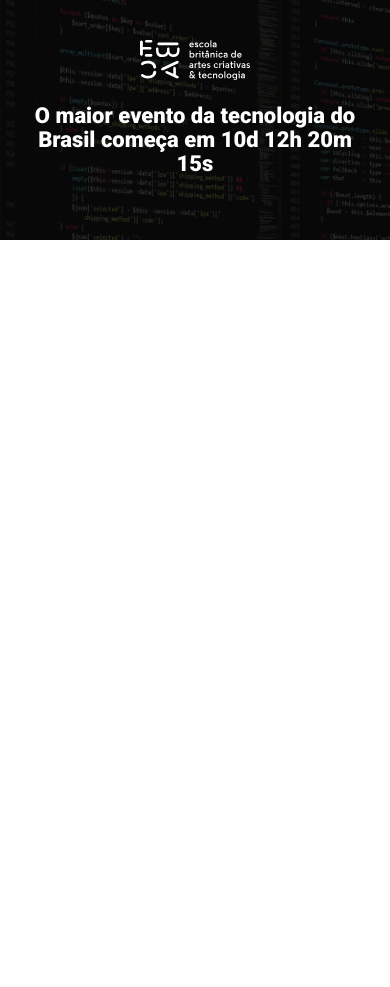
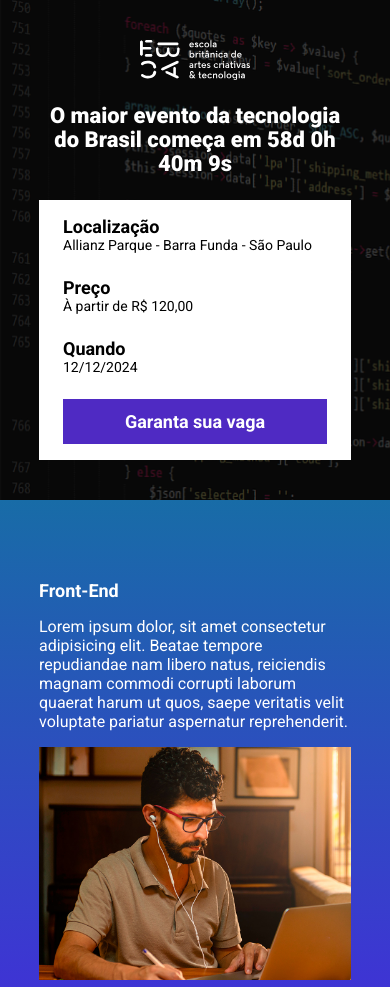
Before and after one commit to Yuri-LS/yuri_tech_talk, a website built with Parcel: page src/index.html in a window 390 px wide. Shown: the top 987 px of the page. Before the commit the page ends 844 px from the top, so only its background shows below. Built offline with nearby package versions, Linux system fonts and the light colour scheme.

Commit message:
criando a contagem regressiva

```diff
--- a/package.json
+++ b/package.json
@@ -1,9 +1,9 @@
 {
   "name": "ebac_talks",
   "version": "1.0.0",
-  "main": "index.js",
   "scripts": {
     "dev": "parcel src/index.html src/styles/main.scss src/scripts/main.js",
+    "build": "parcel build src/index.html",
     "test": "echo \"Error: no test specified\" && exit 1"
   },
   "keywords": [],
--- a/src/index.html
+++ b/src/index.html
@@ -1,5 +1,6 @@
 <!DOCTYPE html>
 <html lang="pt-BR">
+
 <head>
     <meta charset="UTF-8">
     <meta name="viewport" content="width=device-width, initial-scale=1.0">
@@ -8,17 +9,84 @@
     <link rel="preconnect" href="https://fonts.gstatic.com" crossorigin>
     <link href="https://fonts.googleapis.com/css2?family=Roboto:wght@100;400;700;900&display=swap" rel="stylesheet">
     <link rel="stylesheet" href="styles/main.scss">
+    <link rel="stylesheet" href="https://unpkg.com/aos@next/dist/aos.css" />
 </head>
+
 <body>
     <header class="hero">
         <div class="container">
             <img class="hero__logo" src="./images/ebac_logo.svg" alt="EBAC">
             <p class="hero__text">
-                O maior evento da tecnologia do Brasil começa em 10d 12h 20m 15s
+                O maior evento da tecnologia do Brasil começa em <span id="contador"></span>
             </p>
+            <div class="infos-bar">
+                <ul class="infos-bar__infos">
+                    <li class="infos-bar__infos__item">
+                        <b>Localização</b>
+                        Allianz Parque - Barra Funda - São Paulo
+                    </li>
+                    <li class="infos-bar__infos__item">
+                        <b>Preço</b>
+                        À partir de R$ 120,00
+                    </li>
+                    <li class="infos-bar__infos__item">
+                        <b>Quando</b>
+                        12/12/2024
+                    </li>
+                </ul>
+                <a href="#" class="button button--primary">
+                    Garanta sua vaga
+                </a>
+            </div>
         </div>
     </header>
+    <section class="event event--frontend">
+        <div class="container" data-aos="fade-right">
+            <div class="event__details">
+                <h2 class="event__details__title">Front-End</h2>
+                <p class="event__detail__description">Lorem ipsum dolor, sit amet consectetur adipisicing elit. Beatae
+                    tempore repudiandae nam libero natus, reiciendis magnam commodi corrupti laborum quaerat harum ut
+                    quos, saepe veritatis velit voluptate pariatur aspernatur reprehenderit.</p>
+            </div>
+            <img class="event__image" src="./images/frontend.png" alt="Front-End">
+        </div>
+    </section>
+    <section class="event event--ui-ux event--image-left">
+        <div class="container" data-aos="fade-left">
+            <div class="event__details">
+                <h2 class="event__details__title">UI/UX</h2>
+                <p class="event__detail__description">Lorem ipsum dolor, sit amet consectetur adipisicing elit. Beatae
+                    tempore repudiandae nam libero natus, reiciendis magnam commodi corrupti laborum quaerat harum ut
+                    quos, saepe veritatis velit voluptate pariatur aspernatur reprehenderit.</p>
+            </div>
+            <img class="event__image" src="./images/ui-ux.png" alt="Front-End">
+        </div>
+    </section>
+    <section class="event event--data-science">
+        <div class="container" data-aos="fade-right">
+            <div class="event__details">
+                <h2 class="event__details__title">Data Science</h2>
+                <p class="event__detail__description">Lorem ipsum dolor, sit amet consectetur adipisicing elit. Beatae
+                    tempore repudiandae nam libero natus, reiciendis magnam commodi corrupti laborum quaerat harum ut
+                    quos, saepe veritatis velit voluptate pariatur aspernatur reprehenderit.</p>
+            </div>
+            <img class="event__image" src="./images/data.png" alt="Front-End">
+        </div>
+    </section>
+    <section class="event event--backend event--image-left">
+        <div class="container" data-aos="fade-left">
+            <div class="event__details">
+                <h2 class="event__details__title">Back-End</h2>
+                <p class="event__detail__description">Lorem ipsum dolor, sit amet consectetur adipisicing elit. Beatae
+                    tempore repudiandae nam libero natus, reiciendis magnam commodi corrupti laborum quaerat harum ut
+                    quos, saepe veritatis velit voluptate pariatur aspernatur reprehenderit.</p>
+            </div>
+            <img class="event__image" src="./images/backend.png" alt="Front-End">
+        </div>
+    </section>
 
+    <script src="https://unpkg.com/aos@next/dist/aos.js"></script>
     <script src="scripts/main.js"></script>
 </body>
+
 </html>
--- a/src/scripts/main.js
+++ b/src/scripts/main.js
@@ -1 +1,27 @@
-console.log('olá mundo');
+AOS.init();
+
+const dataDoEvento = new Date('Dec 12, 2024 19:00:00');
+const timeStampDoEvento = dataDoEvento.getTime();
+
+const contaTempo = setInterval(function() {
+    const agora = new Date();
+    const timeStampAtual = agora.getTime();
+
+    const distanciaAteOEvento = timeStampDoEvento - timeStampAtual;
+
+    const diaEmMs = 1000 * 60 * 60 * 24;
+    const horaEmMs = 1000 * 60 * 60;
+    const minutoEmMs = 1000 * 60;
+
+    const diasAteOEvento = Math.floor(distanciaAteOEvento / diaEmMs);
+    const horasAteOEvento = Math.floor((distanciaAteOEvento % diaEmMs) / horaEmMs);
+    const minutosAteOEvento = Math.floor((distanciaAteOEvento % horaEmMs) / minutoEmMs);
+    const segundosAteOEvento = Math.floor((distanciaAteOEvento % minutoEmMs) / 1000);
+
+    document.getElementById('contador').innerHTML = `${diasAteOEvento}d ${horasAteOEvento}h ${minutosAteOEvento}m ${segundosAteOEvento}s`;
+
+    if (distanciaAteOEvento < 0) {
+        clearInterval(contaTempo);
+        document.getElementById('contador').innerHTML = `Evento expirado`;
+    }
+}, 1000);
--- /dev/null
+++ b/src/styles/_event.scss
@@ -0,0 +1,64 @@
+@use 'variables';
+
+.event {
+    padding: 80px 0;
+
+    &--frontend {
+        background-image: linear-gradient(variables.$blue1, variables.$blue2);
+    }
+
+    &--ui-ux {
+        background-image: linear-gradient(variables.$blue2, variables.$pink);
+    }
+
+    &--data-science {
+        background-image: linear-gradient(variables.$pink, variables.$yellow);
+    }
+
+    &--backend {
+        background-image: linear-gradient(variables.$yellow, variables.$pink);
+    }
+
+    &--image-left {
+        .container {
+            flex-direction: row-reverse;
+        }
+    }
+
+    .container {
+        display: flex;
+        gap: 40px;
+    }
+
+    &__image {
+        max-width: 360px;
+    }
+
+    &__details {
+
+        &__title {
+            font-size: 18px;
+            font-weight: bold;
+            margin-bottom: 16px;
+        }
+
+        &__description {
+            line-height: 22px;
+        }
+    }
+
+    @media (max-width: 640px) {
+        .container {
+            display: block;
+        }
+
+        &__image {
+            width: 100%;
+        }
+
+        &__details {
+            margin-right: 0;
+            margin-bottom: 16px;
+        }
+    }
+}
--- a/src/styles/_hero.scss
+++ b/src/styles/_hero.scss
@@ -1,3 +1,5 @@
+@use 'variables';
+
 .hero {
     padding-top: 64px;
     padding-bottom: 100px;
@@ -16,7 +18,7 @@
         left: 0;
         width: 100%;
         height: 100%;
-        background-color: #000;
+        background-color: variables.$secondaryTextColor;
         content: '';
         opacity: 0.7;
     }
@@ -26,7 +28,6 @@
         margin-bottom: 60px;
         font-size: 40px;
         line-height: 56px;
-        color: #fff;
         font-weight: 900;
         text-align: center;
     }
--- /dev/null
+++ b/src/styles/_variables.scss
@@ -0,0 +1,8 @@
+$textColor: white;
+$secondaryTextColor: #000;
+
+$blue1: #186ca7;
+$blue2: #442bdb;
+$pink: #89223b;
+$yellow: #9c791d;
+$purple: #4f2ac3;
--- /dev/null
+++ b/src/styles/components/_buttons.scss
@@ -0,0 +1,25 @@
+@use '../variables';
+
+.button {
+    padding: 12px;
+    font-size: 18px;
+    font-weight: bold;
+    text-decoration: none;
+    text-align: center;
+    white-space: nowrap;
+
+    &--primary {
+        color: variables.$textColor;
+        background-color: variables.$purple;
+    }
+
+    @media (max-width: 1024px) {
+        display: flex;
+        align-items: center;
+    }
+
+    @media (max-width: 640px) {
+        display: block;
+        width: 100%;
+    }
+}
--- /dev/null
+++ b/src/styles/components/_infos_bar.scss
@@ -0,0 +1,42 @@
+@use '../variables';
+
+.infos-bar {
+    padding: 16px 24px;
+    background-color: variables.$textColor;
+    display: flex;
+    justify-content: space-between;
+
+    &__infos {
+        display: flex;
+        gap: 40px;
+
+        &__item {
+            font-size: 14px;
+            color: variables.$secondaryTextColor;
+
+            b {
+                color: variables.$secondaryTextColor;
+                font-size: 18px;
+                display: block;
+            }
+        }
+    }
+
+    @media (max-width: 1024px) {
+        &__infos {
+            gap: 16px;
+        }
+    }
+
+    @media (max-width: 640px) {
+        display: block;
+
+        &__infos {
+            display: block;
+
+            &__item {
+                margin-bottom: 24px;
+            }
+        }
+    }
+}
--- a/src/styles/main.scss
+++ b/src/styles/main.scss
@@ -1,11 +1,16 @@
 @use 'hero';
+@use 'components/infos_bar';
+@use 'components/buttons';
+@use 'event';
+@use 'variables';
 
 * {
     margin: 0;
     padding: 0;
     box-sizing: border-box;
     font-family: Roboto, sans-serif;
-    color: #fff;
+    color: variables.$textColor;
+    list-style: none;
 }
 
 .container {
@@ -13,11 +18,11 @@
     width: 100%;
     margin: 0 auto;
 
+    @media (max-width:1024px) {
+        max-width: 90%;
+    }
+
     @media (max-width:640px) {
         max-width: 80%;
     }
-
-    @media (max-width:1024px) {
-        max-width: 90%;
-    }
 }
```
